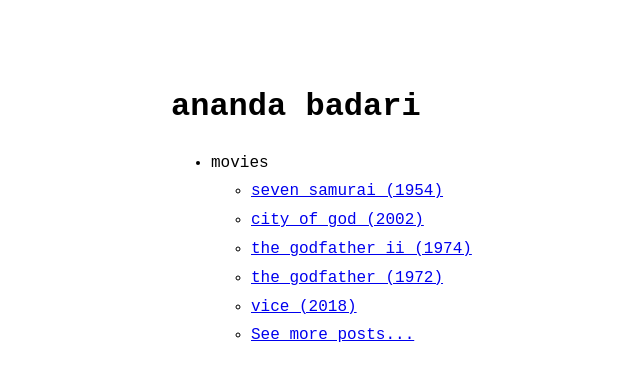
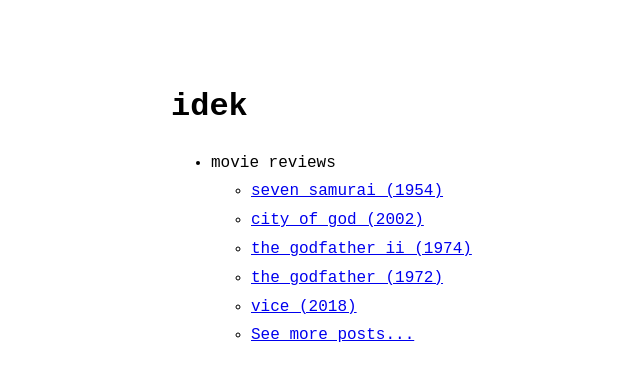
Before and after one commit to abadari3/abadari3.github.io, a Jekyll site: the page built from index.markdown, in a window 1280 px wide. Shown: the top 381 px of the page, without its empty margins (149-789 px from the left). Built offline with Jekyll 4.4.1, drawn with Linux system fonts in a browser that asks for light colours.

Commit message:
change title

```diff
--- a/_config.yml
+++ b/_config.yml
@@ -2,7 +2,7 @@
 # 'bundle exec jekyll serve'
 
 # title: Ananda's
-title: ananda badari
+title: idek
 author: Ananda Badari
 email: badari.ananda@gmail.com
 description: Portfolio of Ananda Badari
--- a/_data/menu.yml
+++ b/_data/menu.yml
@@ -1,5 +1,5 @@
 entries:
-  - title: movies
+  - title: movie reviews
     post_list:
       category: movie
       limit: 5
```
